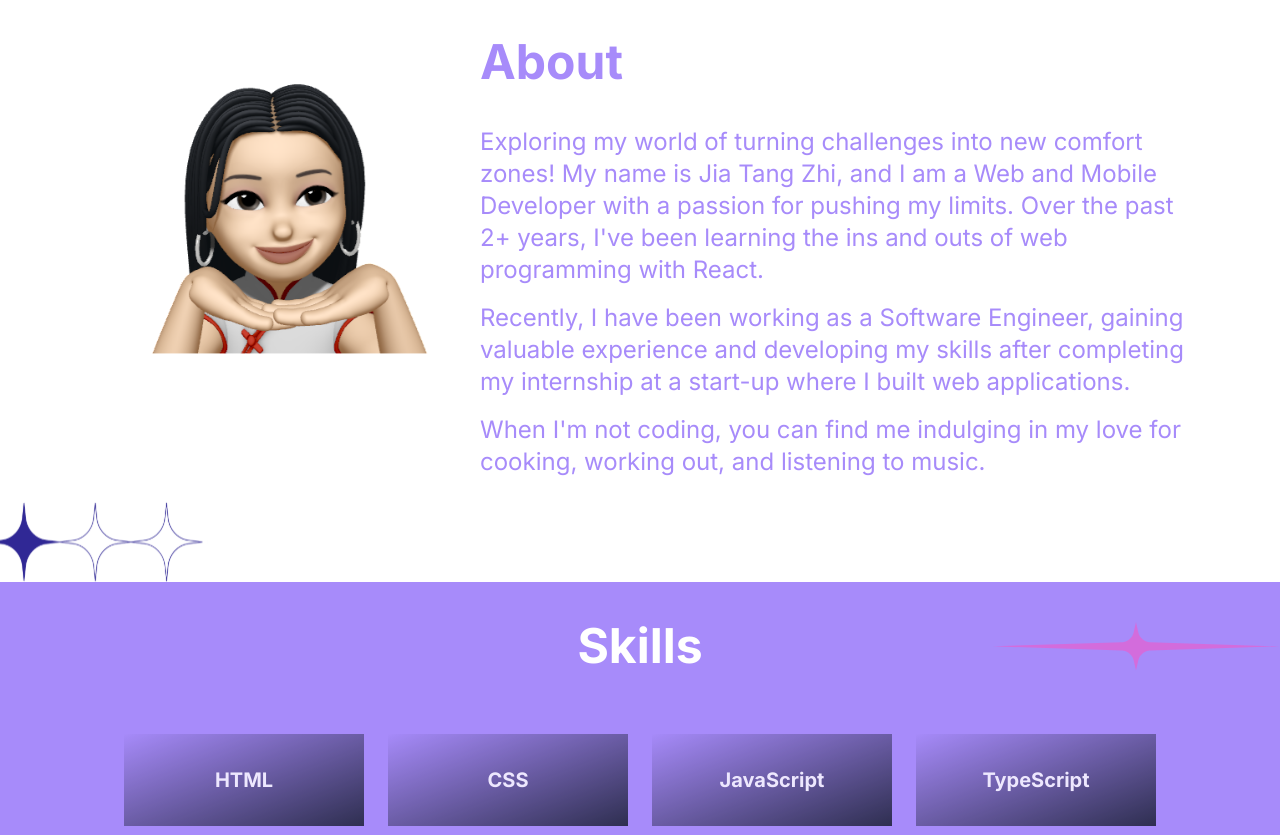
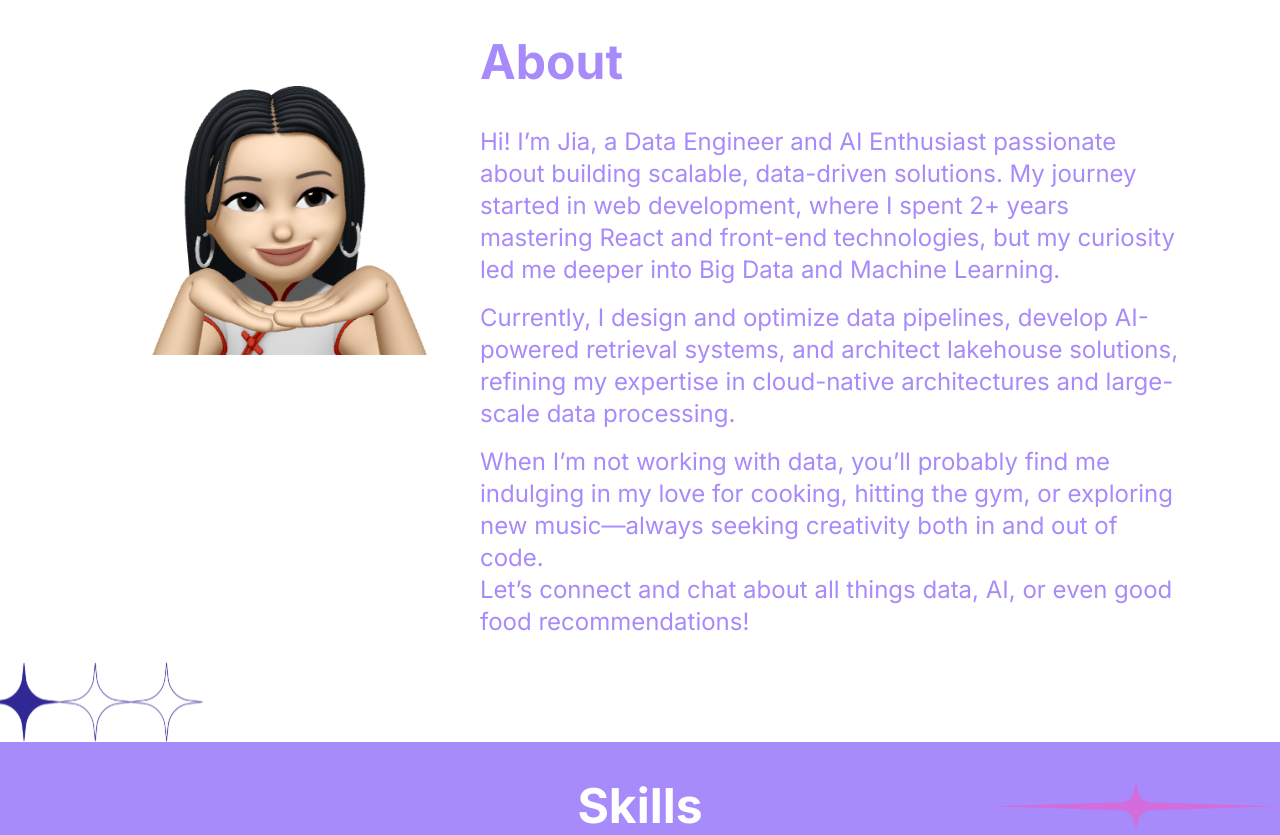
Before and after one commit to jiatangzhi/personal-web, a Vue app: page / in a window 1280 px wide. Shown: the part 1026-1861 px from the top of the page. Built offline with nearby package versions, Linux system fonts and the light colour scheme.

Commit message:
Update About.vue

```diff
--- a/src/components/About.vue
+++ b/src/components/About.vue
@@ -8,9 +8,10 @@
     </div>
     <div class="pt-8 text-purple-500 md:w-2/3 md:text-lg lg:text-lg xl:text-2xl bg-white pb-24">
       <p class="text-white hidden lg:block lg:text-purple-500 font-bold lg:text-4xl lg:pb-8 xl:text-5xl 2xl:text-6xl hover-rectangle hover:cursor-pointer overflow-x-hidden">About</p>
-      <p>Exploring my world of turning challenges into new comfort zones! My name is Jia Tang Zhi, and I am a Web and Mobile Developer with a passion for pushing my limits. Over the past 2+ years, I've been learning the ins and outs of web programming with React.</p>
-      <p class="py-4 ">Recently, I have been working as a Software Engineer, gaining valuable experience and developing my skills after completing my internship at a start-up where I built web applications.</p>
-      <p>When I'm not coding, you can find me indulging in my love for cooking, working out, and listening to music.</p>
+      <p>Hi! I’m Jia, a Data Engineer and AI Enthusiast passionate about building scalable, data-driven solutions. My journey started in web development, where I spent 2+ years mastering React and front-end technologies, but my curiosity led me deeper into Big Data and Machine Learning.</p>
+      <p class="py-4 ">Currently, I design and optimize data pipelines, develop AI-powered retrieval systems, and architect lakehouse solutions, refining my expertise in cloud-native architectures and large-scale data processing.</p>
+      <p>When I’m not working with data, you’ll probably find me indulging in my love for cooking, hitting the gym, or exploring new music—always seeking creativity both in and out of code.</p>
+      <p>Let’s connect and chat about all things data, AI, or even good food recommendations!</p>
     </div>
     <img src="/about/el-star.svg" alt="Star" class="absolute bottom-0 left-0 w-44 lg:w-52 2xl:w-64">
   </div>
```
